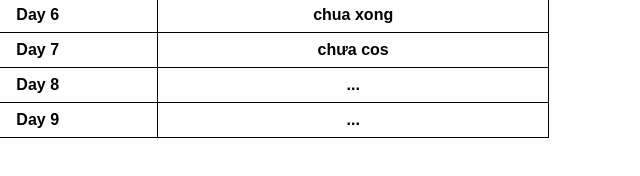
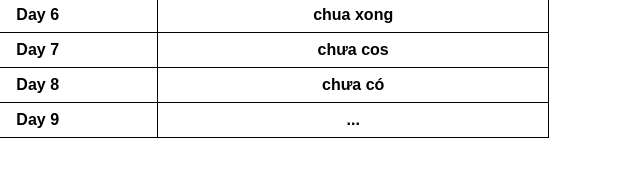
Before and after one commit to NguynnVy/Javascript, a plain HTML site: page index.html in a window 1280 px wide. Shown: the part 294-470 px from the top of the page, 407-1047 px from the left. Drawn offline with Linux system fonts and the light colour scheme.

Commit message:
Update index.html

```diff
--- a/index.html
+++ b/index.html
@@ -66,7 +66,7 @@
         </tr>
         <tr>
             <td>Day 8</td>
-            <td>...</td>
+            <td>chưa có</td>
         </tr>
         <tr>
             <td>Day 9</td>
```
